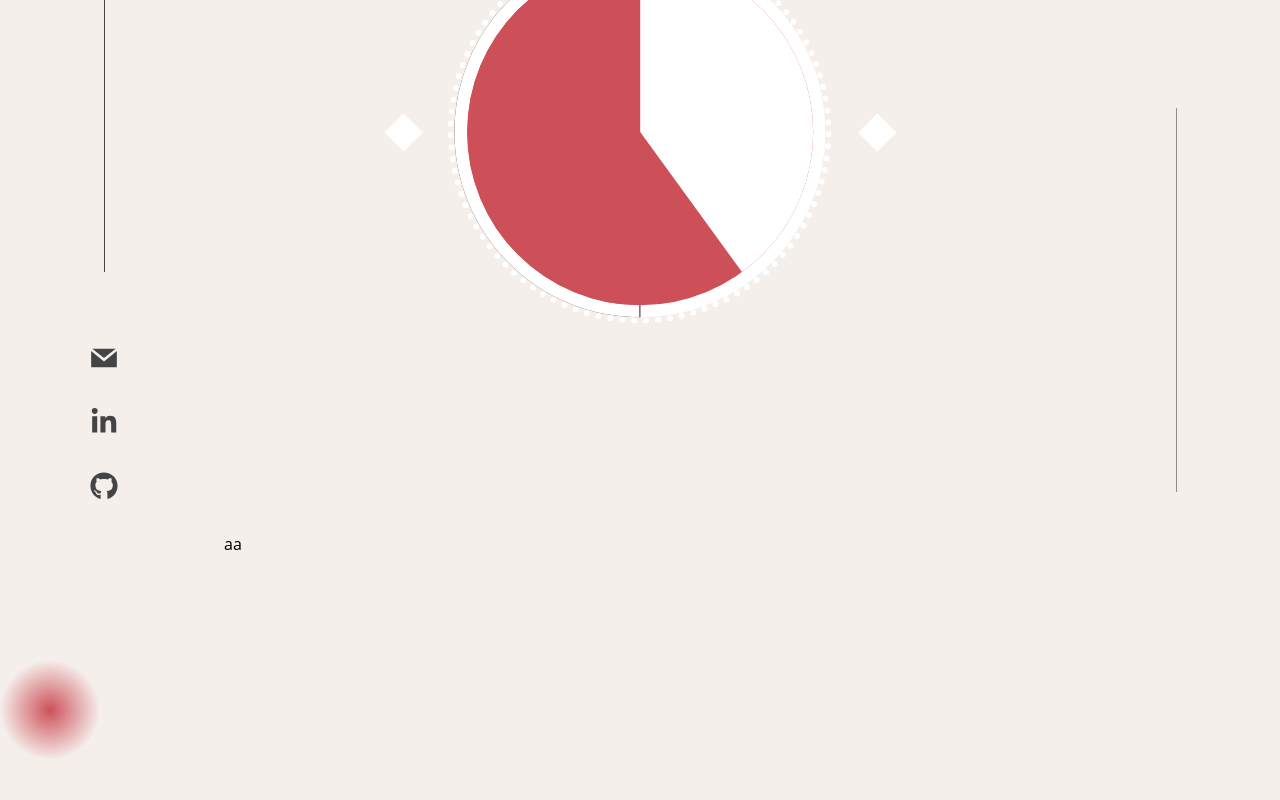
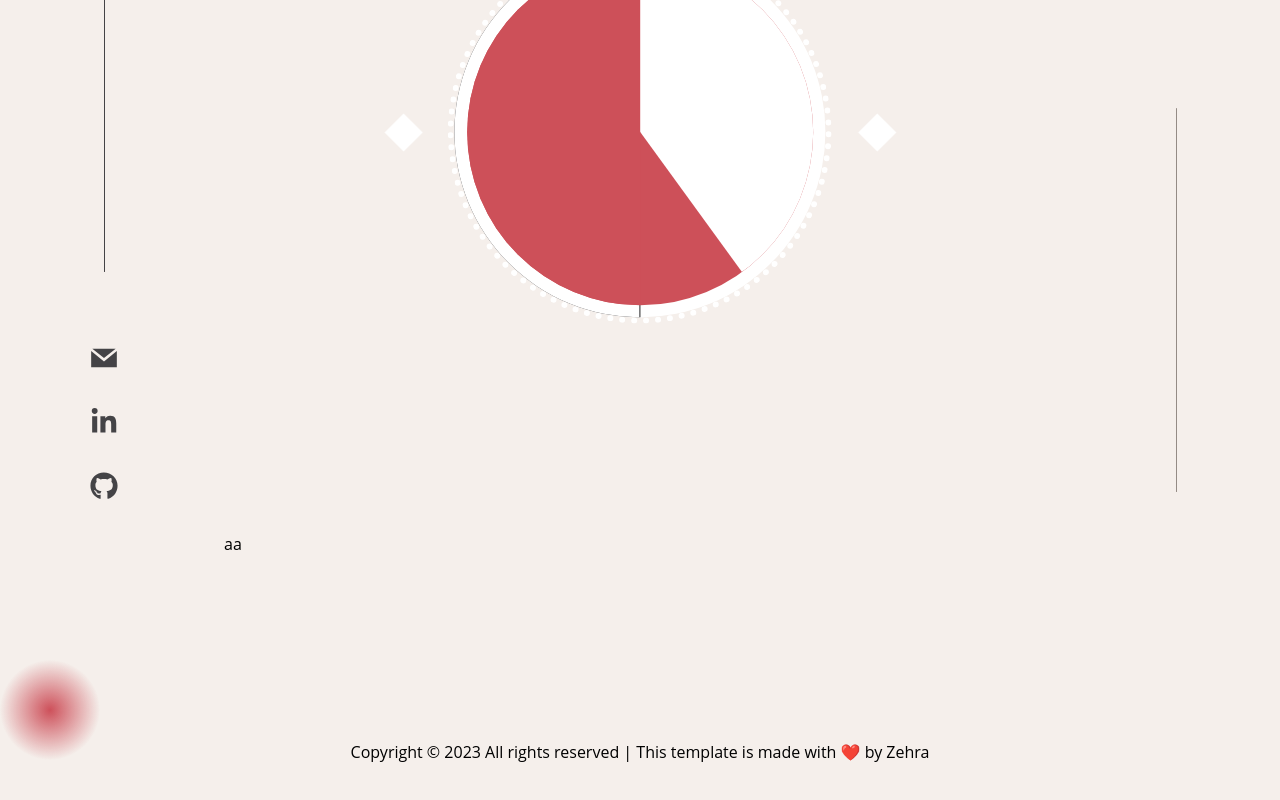
Before and after one commit to zehraikizler/zehra-ikizler, a Next.js app: page / in a window 1280 px wide. Shown: the part 268-1068 px from the top of the page. Before the commit the page ends 1028 px from the top, so only its background shows below. Built offline with nearby package versions, Linux system fonts and the light colour scheme.

Commit message:
footer comp added

```diff
--- a/src/app/layout.js
+++ b/src/app/layout.js
@@ -1,3 +1,4 @@
+import Footer from "@/components/footer";
 import MouseTracking from "@/components/mouseTracking";
 import LeftSidebar from "@/components/sidebar/leftSidebar";
 import RightSidebar from "@/components/sidebar/rightSidebar";
@@ -14,6 +15,7 @@ export default function RootLayout({ children }) {
         <RightSidebar />
         <main>{children}</main>
         <MouseTracking />
+        <Footer />
         <script src="../path/to/flowbite/dist/flowbite.min.js"></script>
       </body>
     </html>
--- a/src/components/footer/index.js
+++ b/src/components/footer/index.js
@@ -1,7 +1,12 @@
 import React from "react";
 
 function Footer() {
-  return <div className="bg-dark mx-56">Footer</div>;
+  return (
+    <div className="mx-80 text-center py-10 mt-10">
+      Copyright © 2023 All rights reserved | This template is made with ❤️ by
+      Zehra
+    </div>
+  );
 }
 
 export default Footer;
```
